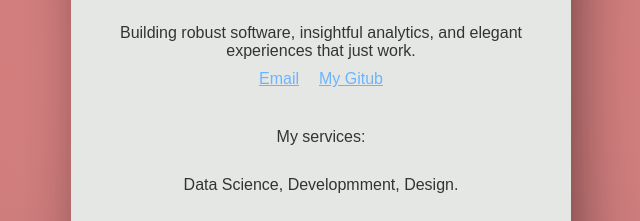
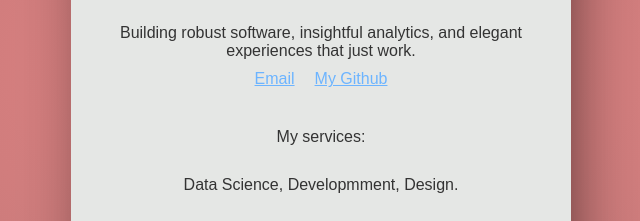
Before and after one commit to xantoine-dev/xantoine-dev.github.io, a plain HTML site: page index.html in a window 1280 px wide. Shown: the part 332-553 px from the top of the page, 319-959 px from the left. Drawn offline with Linux system fonts and the light colour scheme.

Commit message:
Update index.html

```diff
--- a/index.html
+++ b/index.html
@@ -27,7 +27,7 @@
             <a href="mailto:xavierantoine@protonmail.com">Email</a>
           </li>
           <li>
-            <a href="https://github.com/xantoine-dev">My Gitub</a>
+            <a href="https://github.com/xantoine-dev">My Github</a>
           </li>
         </ul>
 
```
